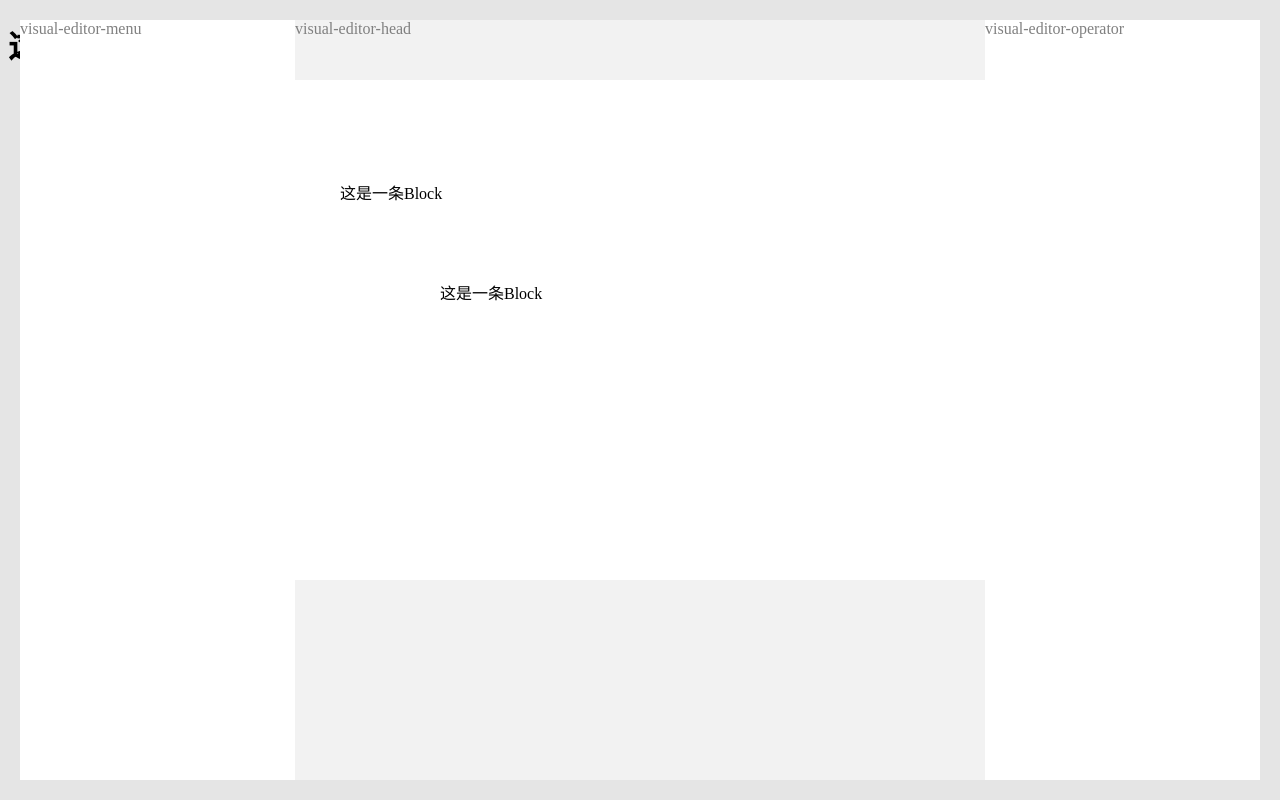
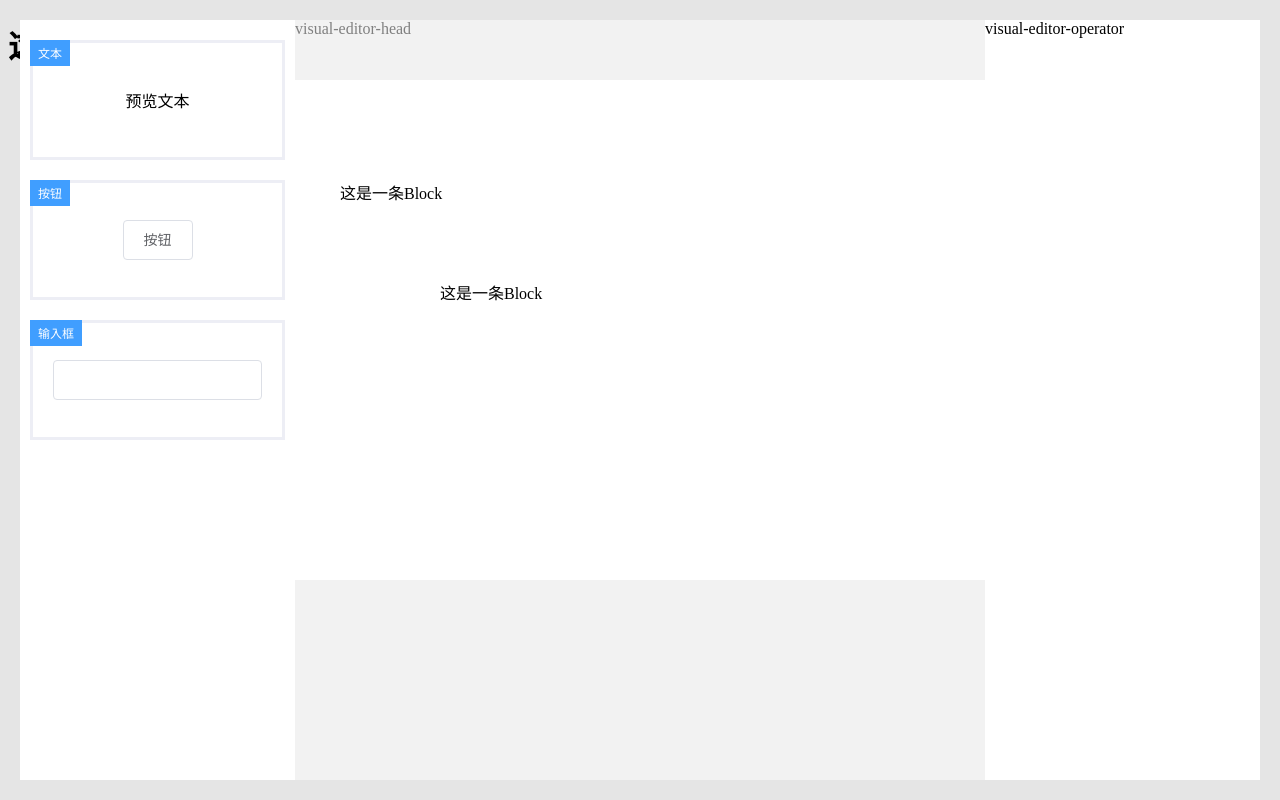
Before and after one commit to rockboom/vue-dragable, a Vue app: page / in a window 1280 px wide. Built offline with nearby package versions, Linux system fonts and the light colour scheme.

Commit message:
dragable component list on the left

```diff
--- a/package.json
+++ b/package.json
@@ -9,6 +9,7 @@
   },
   "dependencies": {
     "core-js": "^3.6.5",
+    "element-plus": "^1.0.2-beta.28",
     "vue": "^3.0.0"
   },
   "devDependencies": {
--- a/src/App.vue
+++ b/src/App.vue
@@ -1,38 +1,41 @@
 <template>
     <div class="app">
         <h1>这是渲染页面</h1>
-        <visual-editor v-model="jsonData"/>
+        <visual-editor v-model="jsonData" :config="visualConfig" />
     </div>
 </template>
 
 <script lang="tsx">
 import { defineComponent } from 'vue'
 import { VisualEditor } from '@/packages/visual-editor.tsx'
+import { visualConfig } from './visual.config'
+
 export default defineComponent({
     name: 'App',
     components: {
         VisualEditor,
     },
-    data(){
+    data() {
         return {
-            jsonData:{
-                container:{
-                    height:500,
-                    width:800
+            visualConfig,
+            jsonData: {
+                container: {
+                    height: 500,
+                    width: 800,
                 },
-                blocks:[
+                blocks: [
                     {
-                        top:100,
-                        left:100
+                        top: 100,
+                        left: 100,
                     },
                     {
-                        top:200,
-                        left:200
+                        top: 200,
+                        left: 200,
                     },
-                ]
-            }
+                ],
+            },
         }
-    }
+    },
 })
 </script>
 
--- a/src/main.ts
+++ b/src/main.ts
@@ -1,4 +1,8 @@
 import { createApp } from 'vue'
 import App from './App.vue'
+import ElementPlus from 'element-plus'
+import 'element-plus/lib/theme-chalk/index.css'
 
-createApp(App).mount('#app')
+const app = createApp(App);
+app.use(ElementPlus);
+app.mount('#app')
--- a/src/packages/visual-editor.scss
+++ b/src/packages/visual-editor.scss
@@ -35,6 +35,46 @@
         top: 0;
         bottom: 0;
         background-color: white;
+        z-index: 9;
+        .visual-editor-menu-item{
+            position: relative;
+            width: calc(100% - 20px);
+            margin-left: 10px;
+            border: solid 3px $ibl;
+            margin-top: 20px;
+            min-height: 120px;
+            display: flex;
+            align-items: center;
+            justify-content: center;
+            padding: 30px 20px;
+            box-sizing: border-box;
+            &::after{
+                position: absolute;
+                top: 0;
+                right: 0;
+                bottom: 0;
+                left: 0;
+                content: '';
+                z-index: 2;
+            }
+            &:hover{
+                border-color: $primary;
+                cursor: move;
+            }
+        }
+        .visual-editor-menu-item-label{
+            position: absolute;
+            top: -3px;
+            left: -3px;
+            background-color: $primary;
+            color: white;
+            padding: 4px 8px;
+            font-size: 12px;
+            z-index: 1;
+        }
+        .visual-editor-menu-item-content{
+
+        }
     }
     &>.visual-editor-head{
         position: absolute;
@@ -52,6 +92,7 @@
         bottom: 0;
         width: $operatorSize;
         background-color: white;
+        z-index: 9;
     }
     & > .visual-editor-body{
         padding-top: $headSize;
--- a/src/packages/visual-editor.tsx
+++ b/src/packages/visual-editor.tsx
@@ -1,13 +1,16 @@
+import component from '*.vue';
 import {computed, defineComponent, PropType} from 'vue';
 import { useModel } from './utils/useModel';
 import { VisualEditorBlock } from './visual-editor-block';
 import "./visual-editor.scss"
-import { VisualEditorModelValue } from './visual-editor.utils';
+import { VisualEditorConfig, VisualEditorModelValue } from './visual-editor.utils';
 
 
 export const VisualEditor = defineComponent({
     props:{
-        modelValue: { type: Object as PropType<VisualEditorModelValue>,required:true}
+        modelValue: { type: Object as PropType<VisualEditorModelValue>,required:true},
+        config: { type: Object as PropType<VisualEditorConfig>,required:true}
+
     },
     emits:{
         'update:modelValue': (val?: VisualEditorModelValue) => true,
@@ -19,10 +22,16 @@
             width:`${dataModel.value.container.width}px`,
             height: `${dataModel.value.container.height}px`,
         }));
+        console.log(props.config);
         return ()=>(
             <div class="visual-editor">
                 <div class="visual-editor-menu">
-                    visual-editor-menu
+                    {props.config.componentList.map(component => <div class="visual-editor-menu-item">
+                        <span class="visual-editor-menu-item-label">{component.label}</span>
+                        <div class="visual-editor-menu-item-content">
+                            {component.preview()}
+                        </div>
+                    </div>)}
                 </div>
                 <div class="visual-editor-head">
                     visual-editor-head
--- a/src/packages/visual-editor.utils.ts
+++ b/src/packages/visual-editor.utils.ts
@@ -1,11 +1,34 @@
-export interface VisualEditorBlockData{
-    top:number;
-    left:number;
+export interface VisualEditorBlockData {
+    top: number;
+    left: number;
 }
-export interface VisualEditorModelValue{
-    container:{
-        width:number;
-        height:number;
-    },
-    blocks?: VisualEditorBlockData[]
+export interface VisualEditorModelValue {
+    container: {
+        width: number;
+        height: number;
+    };
+    blocks?: VisualEditorBlockData[];
 }
+
+export interface VisualEditorComponent {
+    key: string;
+    label: string;
+    preview: () => JSX.Element;
+    render: () => JSX.Element;
+}
+
+export function createVisualEditorConfig() {
+    const componentList: VisualEditorComponent[] = [];
+    const componentMap: Record<string, VisualEditorComponent> = {};
+    return {
+        componentList,
+        componentMap,
+        registry: (key: string, component: Omit<VisualEditorComponent, 'key'>) => {
+            const comp = { ...component, key };
+            componentList.push(comp); // 按照注册的顺序进行组件渲染
+            componentMap[key] = comp;
+        }
+    }
+}
+
+export type VisualEditorConfig = ReturnType<typeof createVisualEditorConfig>;
--- /dev/null
+++ b/src/visual.config.tsx
@@ -0,0 +1,21 @@
+import { createVisualEditorConfig } from "./packages/visual-editor.utils";
+import {ElButton,ElInput} from 'element-plus';
+export const visualConfig = createVisualEditorConfig();
+
+visualConfig.registry('text',{
+    label:'文本',
+    preview:()=>'预览文本',
+    render:()=>'渲染文本'
+})
+
+visualConfig.registry('button',{
+    label:'按钮',
+    preview:()=><ElButton>按钮</ElButton>,
+    render: () => <ElButton>渲染按钮</ElButton>
+})
+
+visualConfig.registry('input',{
+    label:'输入框',
+    preview:()=><ElInput/>,
+    render:()=><ElInput/>
+})
```
